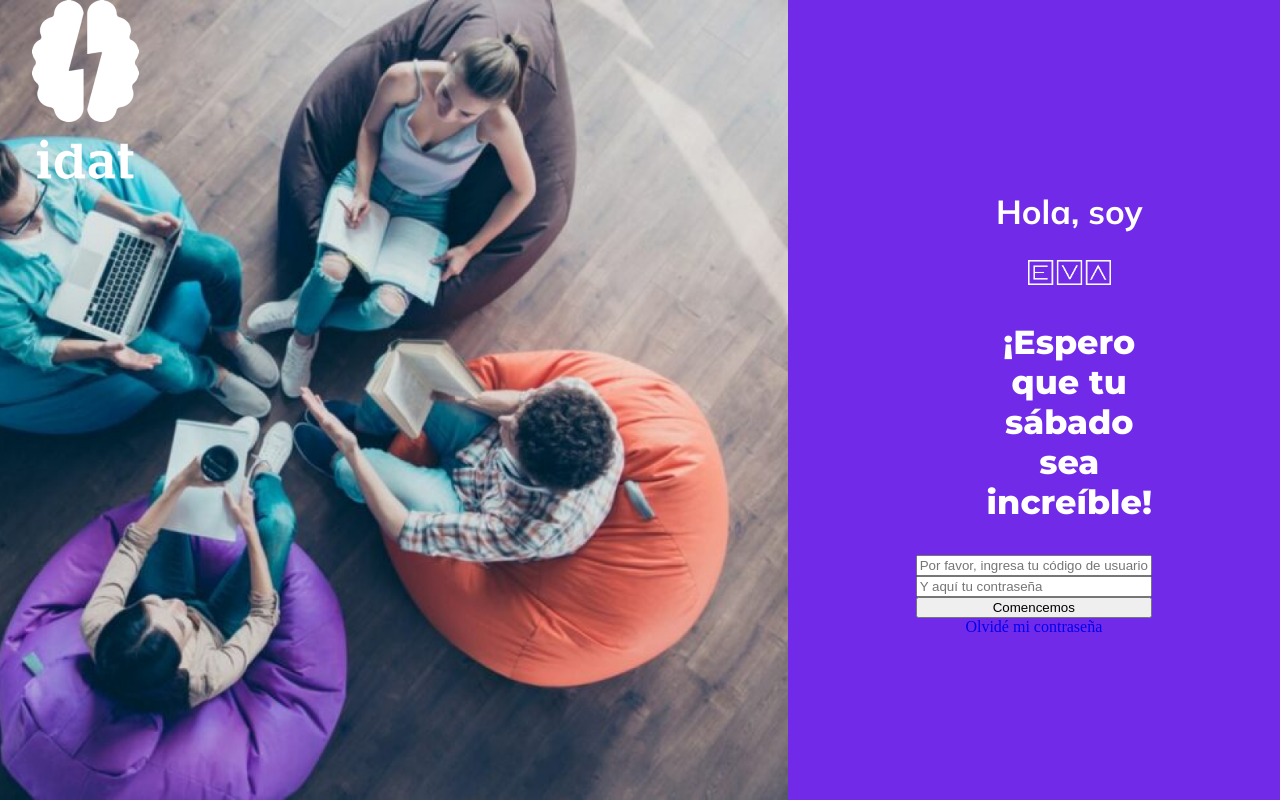
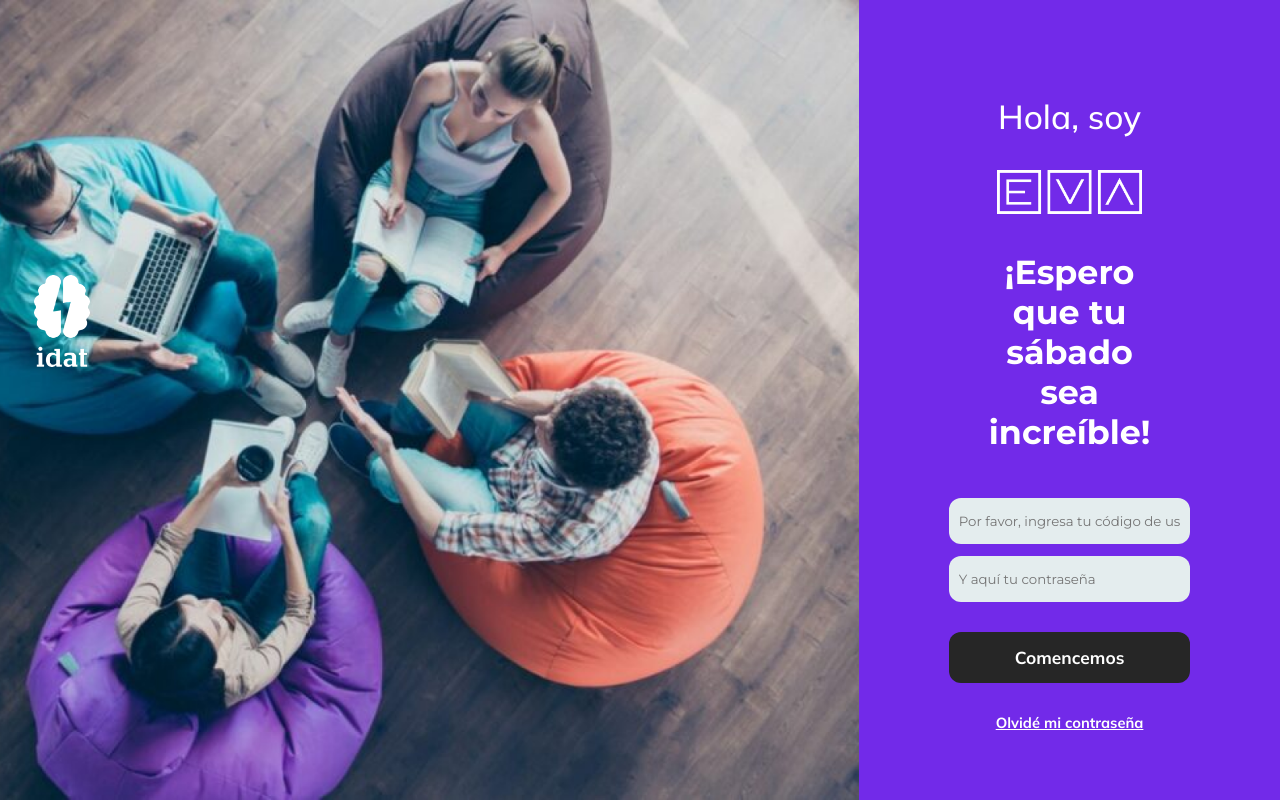
Before and after one commit to mxdpills/HACKATON-03, a plain HTML site: page index.html in a window 1280 px wide. Drawn offline with Linux system fonts and the light colour scheme.

Commit message:
últimos cambios

```diff
--- a/css/style.css
+++ b/css/style.css
@@ -9,19 +9,20 @@ body{
     position: relative;
     width: 100%;
     height: 100vh;
-    background-image: url('/img/estudiantes_login.png');
+    background: url('/img/estudiantes_login.png');
     background-size: cover;
     background-position: center;
     background-repeat: no-repeat;
 }
 
 .overlay__image{
-    display: flex;
-    align-items: center;
-    max-width: 5%;
-    height: auto;
+    padding: 32% 0%;
     margin: 0% 4%;
 
+}
+
+.idat-logo__login{
+    max-width: 7%;
 }
 
 .form__container{
@@ -29,40 +30,104 @@ body{
     flex-direction: column;
     text-align: center;
     justify-content: center;
-    align-items: center;
     background-color: #722AE9;
-    padding: 0% 10%;
-}
-
-.form__login{
-    display: flex;
-    flex-direction: column;
-    align-content: center;
+    margin: 0px;
+    padding: 0% 7%;
 
 }
 
 .form-container__intro{
-    margin: auto;
-    padding-left: 30%;
-    padding-right: 30%;
-
+    display: flex;
+    flex-direction: column;
+    align-items: center;
+    gap: 5px 0px;
+    margin: 0px 20px;
+    padding: 0px 20px;
 }
 
 .form-container__tittle{
     font-family:'Mulish';
     font-style: normal;
     font-size: 25pt;
+    font-weight: 500;
     color: #FFFFFF;
+
 }
 
 .form-container__subtittle{
     font-family: 'Montserrat';
     font-style: normal;
-    font-weight: 800;
+    font-weight: 700;
     font-size: 25pt;
     color: #FFFFFF;
+
 }
 
 .eva-logo__login{
-    max-width: 50%;
+    max-width: 90%;
 }
+
+.form-container__input{
+display: flex;
+flex-direction: column;
+margin: 0px;
+
+}
+
+label{
+    padding-top: 5%;
+ }
+
+form input[ type='text']{
+    border: none;
+    border-radius: 12px;
+    font-family: 'Montserrat';
+    font-style: normal;
+    font-weight: 400;
+    font-size: 10pt;
+    color: #555555;
+    padding: 15px 10px;
+    background-color: #e4edee;
+}
+
+form input[ type='password']{
+    border: none;
+    border-radius: 12px;
+    font-family: 'Montserrat';
+    font-style: normal;
+    font-weight: 400;
+    font-size: 10pt;
+    color: #555555;
+    padding: 15px 10px;
+    background-color: #e4edee;
+}
+
+.form__button{
+    margin-top: 30px;
+    background-color: #262626;
+    color: white;
+    font-family: 'Mulish';
+    font-style: normal;
+    font-weight: 700;
+    font-size: 13pt;
+    padding: 15px 0px;
+    border: none;
+    border-radius: 12px;
+    cursor: pointer;
+}
+
+    .form__button:hover{
+        background-color: #302f2f;
+        color: white;
+    }
+
+.contraseña-olvidada__link{
+    margin-top: 30px;
+    font-family: 'Mulish';
+    font-style: normal;
+    font-weight: 700;
+    font-size: 11pt;
+    color: #FFFFFF;
+    text-decoration: underline;
+
+}
--- a/index.html
+++ b/index.html
@@ -13,21 +13,23 @@
 </head>
 
 <body>
-    <div class="image__container col-6">
+    <div class="image__container col-7">
         <div class="overlay__image">
-            <img src="img/idat-logo_login.png" alt="logo de idat">
+            <img src="img/idat-logo_login.png" alt="logo de idat" class="idat-logo__login">
         </div>
 
     </div>
 
-    <div class="form__container col-6">
-        <form action="/login" method="post" class="form__login">
+    <div class="form__container col-5">
+        <form action="/login" method="post">
+
             <div class="form-container__intro">
                 <h2 class="form-container__tittle">Hola, soy</h2>
                 <img src="img/eva-logo_login.png" alt="eva logo" class="eva-logo__login">
                 <h3 class="form-container__subtittle">¡Espero que tu sábado sea increíble!</h3>
             </div>
 
+            <div class="form-container__input">
                 <label for="username-field"></label>
                 <input type="text" id="username-field"
                 placeholder="Por favor, ingresa tu código de usuario">
@@ -39,6 +41,8 @@
                 <button type="submit" class="form__button">Comencemos</button>
                 <a href="/contraseña-olvidada"
                 class="contraseña-olvidada__link">Olvidé mi contraseña</a>
+            </div>
+
         </form>
     </div>
 
```
Lines whose indentation alone changed are shown as unchanged.
